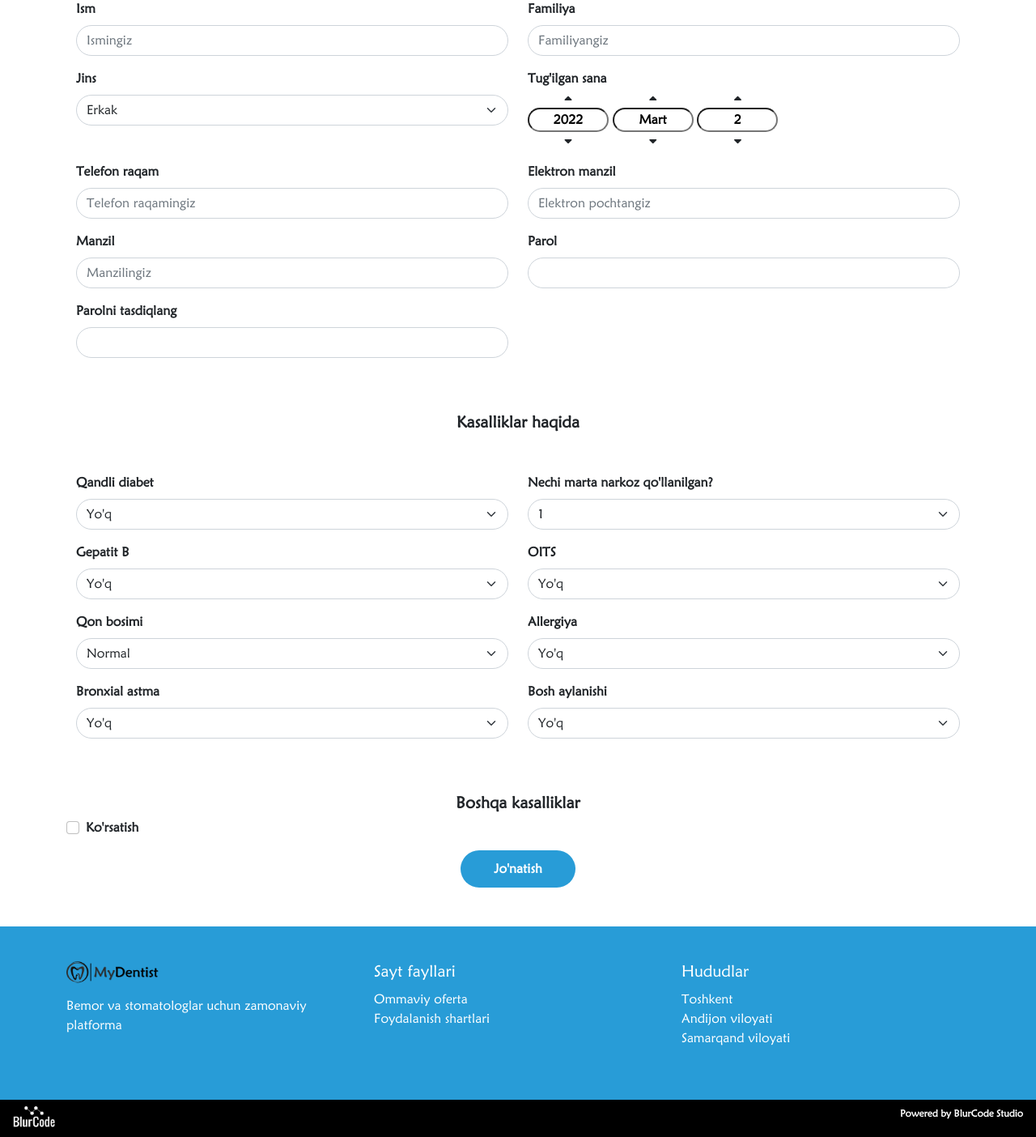
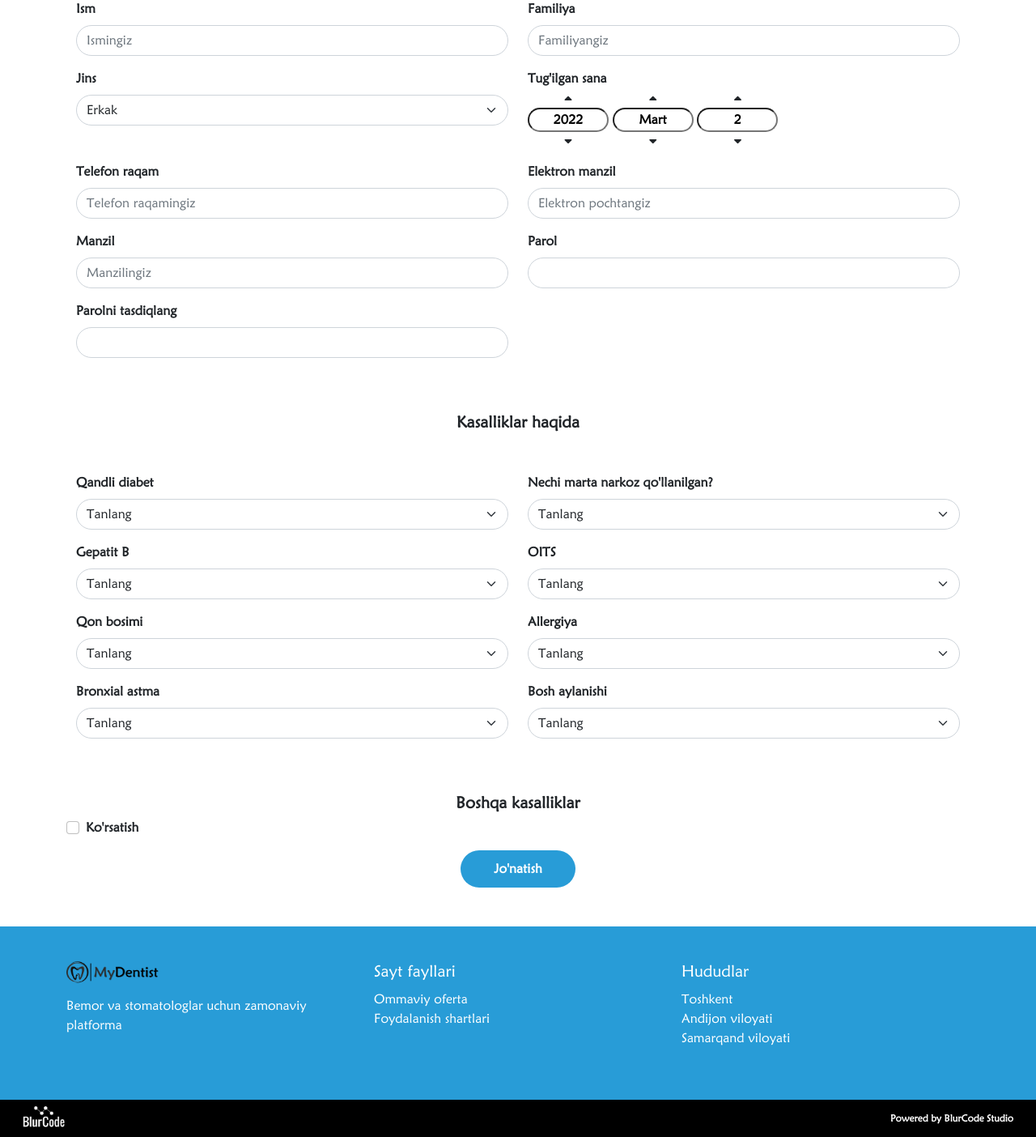
Before and after one commit to BlurCode-LLC/mydentist, a Django app: page /auth/register/ in a window 1280 px wide. Shown: the part 201-1605 px from the top of the page at 81% size. Run offline with Django 3.2, Linux system fonts and the light colour scheme; some libraries are stand-ins or nearby versions.

Commit message:
Illnesses and submit form

```diff
--- a/appointment/views.py
+++ b/appointment/views.py
@@ -125,6 +125,7 @@ def appointments(request):
                 else:
                     is_success = False
                     text = _("Ushbu qabulni belgilab bo'lmaydi. Boshqa vaqtni tanlang")
+                return redirect("dentx:appointments")
     services = get_services(
         Service.objects.filter(dentist=dentist),
         dentist.language_id
--- a/dentx/views.py
+++ b/dentx/views.py
@@ -66,6 +66,7 @@ def reminders(request):
         elif request.POST['type'] == "delete":
             reminder = Reminder.objects.get(pk=int(request.POST['id']))
             reminder.delete()
+        return redirect("dentx:reminders")
     reminders_do = get_reminders(Reminder.objects.filter(
         dentist=dentist,
         category="do"
--- a/mydentist/templates/app.html
+++ b/mydentist/templates/app.html
@@ -86,12 +86,14 @@
                 </div>
             </div>
         </div>
-        <div class="pre_footer px-3 py-2">
-            <a href="https://www.instagram.com/blurcode.studio/" target="_blank">
-                <img height="30px" src="{% static 'img/bc-logo.png' %}">
-            </a>
-            <a class="developers" href="https://www.instagram.com/blurcode.studio/" target="_blank">Powered by BlurCode Studio</a>
-        </div>
+        <nav class="pre_footer navbar px-3 py-2">
+            <div class="container-fluid vertical-align">
+                <a href="https://www.instagram.com/blurcode.studio/" target="_blank">
+                    <img height="30px" src="{% static 'img/bc-logo.png' %}">
+                </a>
+                <a class="developers" href="https://www.instagram.com/blurcode.studio/" target="_blank">Powered by BlurCode Studio</a>
+            </div>
+        </nav>
         <script src="{% static 'vendor/js/bootstrap.bundle.min.js' %}"></script>
         <script src="{% static 'vendor/js/jquery-3.6.0.min.js' %}"></script>
         {% block javascript %}{% endblock %}
--- a/mydentist/templates/login/register.html
+++ b/mydentist/templates/login/register.html
@@ -245,5 +245,29 @@
                 this.val(current_year)
             }
         })
+        $("#id_diabet").prepend(
+            $("<option hidden disabled selected>{% trans "Tanlang" %}</option>")
+        )
+        $("#id_anesthesia").prepend(
+            $("<option hidden disabled selected>{% trans "Tanlang" %}</option>")
+        )
+        $("#id_hepatitis").prepend(
+            $("<option hidden disabled selected>{% trans "Tanlang" %}</option>")
+        )
+        $("#id_aids").prepend(
+            $("<option hidden disabled selected>{% trans "Tanlang" %}</option>")
+        )
+        $("#id_pressure").prepend(
+            $("<option hidden disabled selected>{% trans "Tanlang" %}</option>")
+        )
+        $("#id_allergy").prepend(
+            $("<option hidden disabled selected>{% trans "Tanlang" %}</option>")
+        )
+        $("#id_asthma").prepend(
+            $("<option hidden disabled selected>{% trans "Tanlang" %}</option>")
+        )
+        $("#id_dizziness").prepend(
+            $("<option hidden disabled selected>{% trans "Tanlang" %}</option>")
+        )
     </script>
 {% endblock %}
```
Also changed, not shown: mydentist/templates/app_user.html (+8 -6 lines), patient/views.py (+7 -2 lines).
